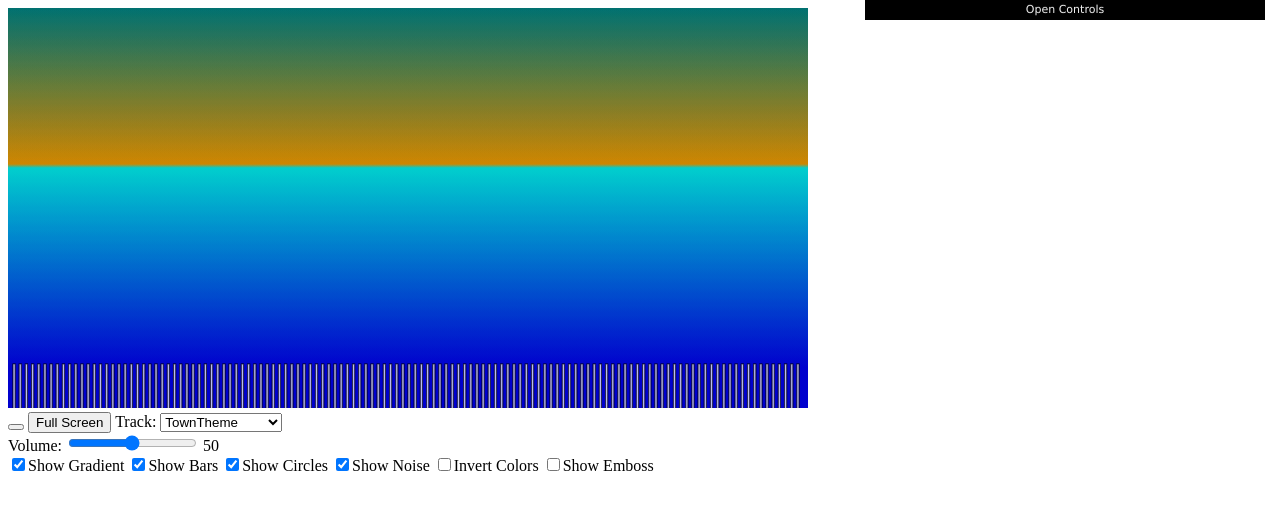
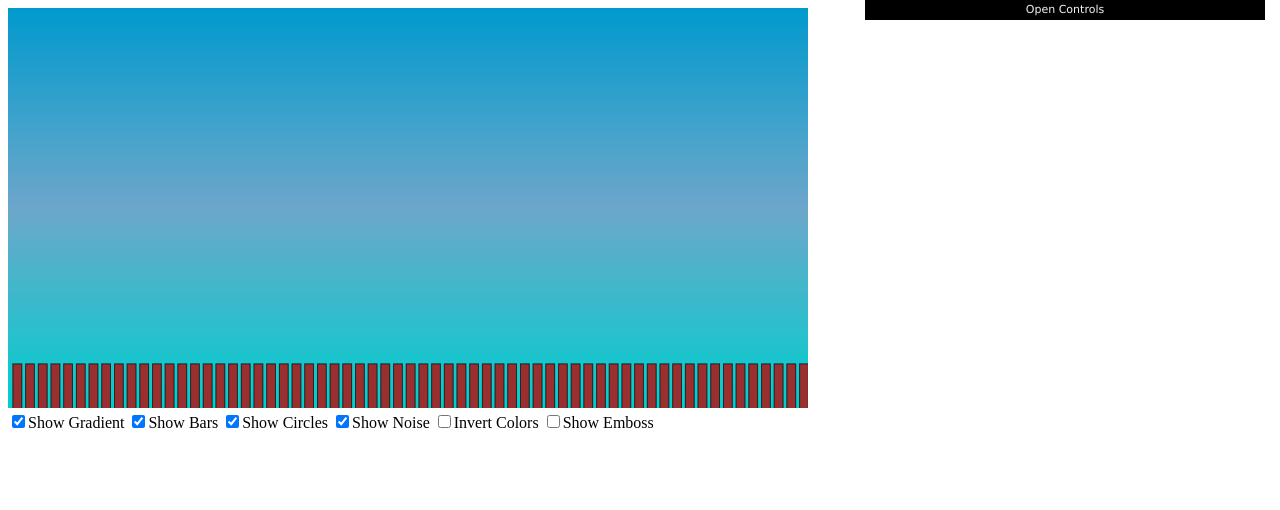
Before and after one commit to JaredDBaker/330-Project-2, a plain HTML site: page index.html in a window 1280 px wide. Drawn offline with Linux system fonts and the light colour scheme; animation ran at ten frames a second.

Commit message:
added more theming towards lake

```diff
--- a/index.html
+++ b/index.html
@@ -10,26 +10,6 @@
 <body>
      <canvas width="800" height="400"></canvas>
 
-     <div id="controls">
-		<section>
-			<button id="playButton" data-playing="no"></button>
-			<button id="fsButton">Full Screen</button>
-
-			<label>Track:
-				<select id="trackSelect">
-					<option value="media/TownTheme.mp3" selected>TownTheme</option>
-					<option value="media/Peanuts Theme.mp3">Peanuts Theme</option>
-					<option value="media/The Picard Song.mp3">The Picard Song</option>
-				</select>
-			</label>
-		</section>
-
-		<section>
-			Volume: <input type="range" id="volumeSlider" min="0" max="2" value="1" step="0.01">
-			<span id="volumeLabel">???</span>
-		</section>
-	</div>
-
 	<section>
 		<span><input type="checkbox" id="gradientCB"><label for="gradientCB">Show Gradient</label></span>
 		<span><input type="checkbox" id="barsCB"><label for="barsCB">Show Bars</label></span>
--- a/src/canvas.js
+++ b/src/canvas.js
@@ -9,7 +9,7 @@ function setupCanvas(canvasElement,analyserNodeRef){
 	canvasWidth = canvasElement.width;
 	canvasHeight = canvasElement.height;
 	// create a gradient that runs top to bottom
-	gradient = utils.getLinearGradient(ctx,0,0,0,canvasHeight,[{percent:.9,color:"blue"} , {percent:.4,color:"cyan"},{percent:.39,color:"orange"},{percent:0,color:"darkcyan"}]);
+	gradient = utils.getLinearGradient(ctx,0,0,0,canvasHeight,[{percent:1,color:"cyan"}, {percent:.5,color:"lightskyblue"} ,{percent:0,color:"deepskyblue"}]);
 	// keep a reference to the analyser node
 	analyserNode = analyserNodeRef;
 	// this is the array where the analyser data will be stored
@@ -30,6 +30,14 @@ function draw(params={}){
     ctx.fillRect(0,0, canvasWidth, canvasHeight);
     ctx.restore();
 
+    // draw dock
+    // ctx.save();
+    // ctx.fillStyle = "saddlebrown";
+    // for(let i = 0; i < 4; i++){
+    //     ctx.fillRect(i* canvasWidth/19, canvasHeight/3, canvasWidth/20, canvasHeight/4);
+    // }
+    // ctx.restore();
+
     // 3 - draw gradient
     if(params.showGradient){
         ctx.save();
@@ -41,52 +49,55 @@ function draw(params={}){
 
 
 	// 4 - draw bars
-	if(params.showBars){
+
+	// 5 - draw circles
+	if(params.showRipples){
+        let maxRadius = canvasHeight/2;
+        ctx.save();
+        ctx.globalAlpha = 0.5;
+        ctx.lineWidth = 5;
+        for(let i = 0; i < audioData.length; i++){
+            let percent = audioData[i] / 255;
+
+            let circleRadius = percent * maxRadius;
+            ctx.beginPath();
+            ctx.strokeStyle = utils.makeColor(0, 0, 255, .34 - percent/3.0);
+            ctx.arc(canvasWidth/2, canvasHeight/2, circleRadius, 0, 2 * Math.PI, false);
+            ctx.stroke();
+            ctx.closePath();
+
+            // ctx.beginPath();
+            // ctx.strokeStyle = utils.makeColor(70, 130, 180, .10 - percent/10.0);
+            // ctx.arc(canvasWidth/2, canvasHeight/2, circleRadius * 1.5, 0, 2 * Math.PI, false);
+            // ctx.stroke();
+            // ctx.closePath();
+
+            // ctx.save();
+            // ctx.beginPath();
+            // ctx.strokeStyle = utils.makeColor(65, 105, 225, .5 - percent/5.0);
+            // ctx.arc(canvasWidth/2, canvasHeight/2, circleRadius * .5, 0, 2 * Math.PI, false);
+            // ctx.stroke();
+            // ctx.closePath();
+            // ctx.restore();
+        }
+        ctx.restore();
+    }
+
+    if(params.showBars){
         let barSpacing = 4;
         let margin = 5;
         let screenWidthForBars = canvasWidth - (audioData.length * barSpacing) - margin * 2;
-        let barWidth = screenWidthForBars / audioData.length;
+        let barWidth = screenWidthForBars / audioData.length * 4;
         let barHeight = 200;
-        let topSpacing = 100;
+        let topSpacing = canvasHeight/4;
 
         ctx.save();
-        ctx.fillStyle = 'rgba(255,255,255,0.5)';
+        ctx.fillStyle = 'rgba(160,42,42,0.9)';
         ctx.strokeStyle = 'rgba(0,0,0,0.5)';
 
         for(let i = 0; i < audioData.length; i++){
             ctx.fillRect(margin + i * (barWidth + barSpacing), topSpacing + 256-audioData[i], barWidth, barHeight);
             ctx.strokeRect(margin + i * (barWidth + barSpacing), topSpacing + 256-audioData[i], barWidth, barHeight);
-        }
-        ctx.restore();
-    }
-	// 5 - draw circles
-	if(params.showSun){
-        let maxRadius = canvasHeight/4.5;
-        ctx.save();
-        ctx.globalAlpha = 0.5;
-        for(let i = 0; i < audioData.length; i++){
-            let percent = audioData[i] / 255;
-
-            let circleRadius = percent * maxRadius;
-            ctx.beginPath();
-            ctx.fillStyle = utils.makeColor(255, 140, 0, .34 - percent/3.0);
-            ctx.arc(canvasWidth/2, canvasHeight/4, circleRadius, 0, 2 * Math.PI, false);
-            ctx.fill();
-            ctx.closePath();
-
-            ctx.beginPath();
-            ctx.fillStyle = utils.makeColor(255, 69, 0, .10 - percent/10.0);
-            ctx.arc(canvasWidth/2, canvasHeight/4, circleRadius * 1.5, 0, 2 * Math.PI, false);
-            ctx.fill();
-            ctx.closePath();
-
-            ctx.save();
-            ctx.beginPath();
-            ctx.fillStyle = utils.makeColor(255, 215, 0, .5 - percent/5.0);
-            ctx.arc(canvasWidth/2, canvasHeight/4, circleRadius * .5, 0, 2 * Math.PI, false);
-            ctx.fill();
-            ctx.closePath();
-            ctx.restore();
         }
         ctx.restore();
     }
--- a/src/main.js
+++ b/src/main.js
@@ -9,23 +9,18 @@ const DEFAULTS = Object.freeze({
 const drawParams = {
   showGradient  :  true,
   showBars      :  true,
-  showSun   :  true,
+  showRipples       :  true,
   showNoise     :  false,
   showInvert    : false,
   showEmboss    : false
 };
 
-function init(){
-  audio.setupWebaudio(DEFAULTS.sound1);
-  let canvasElement = document.querySelector("canvas"); // hookup <canvas> element
-  setupUI(canvasElement);
-  canvas.setupCanvas(canvasElement, audio.analyserNode);
-  loop();
-}
 const controllerObject = {
 
     _track      :  DEFAULTS.sound1,
     _playing    :  "no",
+    _showRipples:  true,
+    _volume     :  50,
 
     set track(value){
         audio.loadSoundFile(value);
@@ -34,6 +29,19 @@ const controllerObject = {
 
     get track(){
         return this._track;
+    },
+
+    set showRipples(value){
+        this._showRipples = value;
+    },
+
+    set volume(value){
+        this._volume = value;
+        audio.setVolume(this._volume/50);
+    },
+
+    get volume(){
+        return this._volume;
     },
 
     play(){
@@ -53,6 +61,13 @@ const controllerObject = {
 //     gui.add(controllerObject, 'playing').name("Play");
 // }
 
+function init(){
+  audio.setupWebaudio(DEFAULTS.sound1);
+  let canvasElement = document.querySelector("canvas"); // hookup <canvas> element
+  setupUI(canvasElement);
+  canvas.setupCanvas(canvasElement, audio.analyserNode);
+  loop();
+}
 
 function playOrPause(playing) {
     console.log(`audioCtx.state before = ${audio.audioCtx.state}`);
@@ -71,6 +86,9 @@ function playOrPause(playing) {
     }
     return playing;
   }
+function goFullscreen(){
+    utils.goFullscreen(canvasElement);
+}
 
 function setupUI(canvasElement){
   // A - hookup fullscreen button
@@ -79,29 +97,10 @@ function setupUI(canvasElement){
     gui.close();
     gui.add(controllerObject, 'play').name("Play");
 
-    gui.add(controllerObject, 'track', ["./media/TownTheme.mp3"]).name("Track Select");
+    gui.add(controllerObject, 'track', ["./media/TownTheme.mp3", "media/Peanuts Theme.mp3", "media/The Picard Song.mp3"]).name("Track Select");
 
     gui.add(controllerObject, 'fullscreen').name("Full Screen");
-
-  const fsButton = document.querySelector("#fsButton");
-
-  // add .onclick event to button
-  fsButton.onclick = e => {
-    console.log("init called");
-    utils.goFullscreen(canvasElement);
-  };
-
-
-  let volumeSlider = document.querySelector("#volumeSlider");
-  let volumeLabel = document.querySelector("#volumeLabel");
-
-  volumeSlider.oninput = e => {
-    audio.setVolume(e.target.value);
-    volumeLabel.innerHTML = Math.round((e.target.value/2 * 100));
-  };
-
-  volumeSlider.dispatchEvent(new Event("input"));
-
+    gui.add(controllerObject, 'volume', 0, 100).name("Volume");
 
   let gradientCB = document.querySelector("#gradientCB");
   let barsCB = document.querySelector("#barsCB");
```
